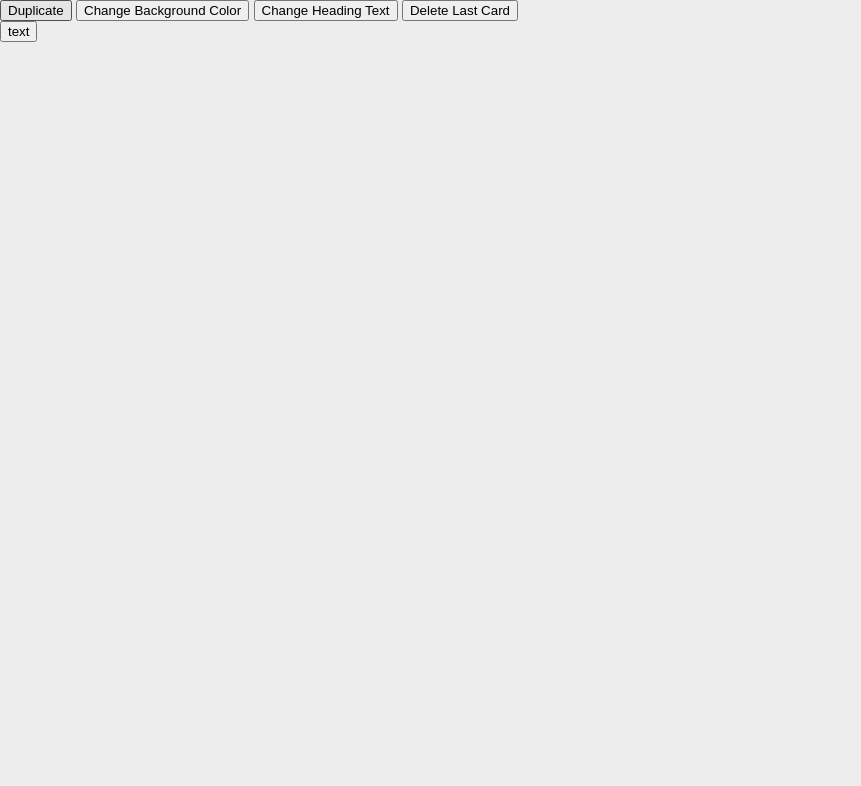
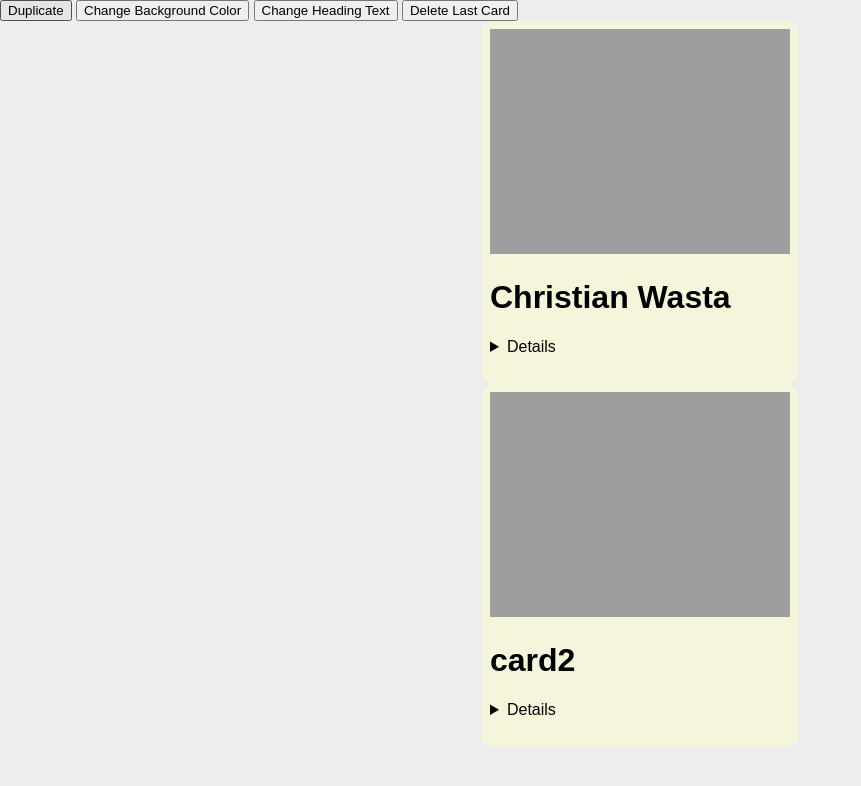
Before and after one commit to christianwasta/my-card, a website with bundled scripts: page index.html in a window 1280 px wide. Shown: the whole page, without its empty margins (0-861 px from the left). Built offline with nearby package versions, Linux system fonts and the light colour scheme.

Commit message:
change index.html and package.json ver 0.0.2

```diff
--- a/index.html
+++ b/index.html
@@ -35,7 +35,7 @@
   </div>
 
 
-  <script type="module" src="./src/wasta-card.js"></script>
+  <script type="module" src="./src/my-card.js"></script>
   <script>
     const cloneButton = document.querySelector("#nob");
 
--- a/package.json
+++ b/package.json
@@ -3,7 +3,7 @@
   "description": "Webcomponent my-card following open-wc recommendations",
   "license": "MIT",
   "author": "my-card",
-  "version": "0.0.1",
+  "version": "0.0.2",
   "type": "module",
   "scripts": {
     "test": "web-test-runner --coverage",
```
